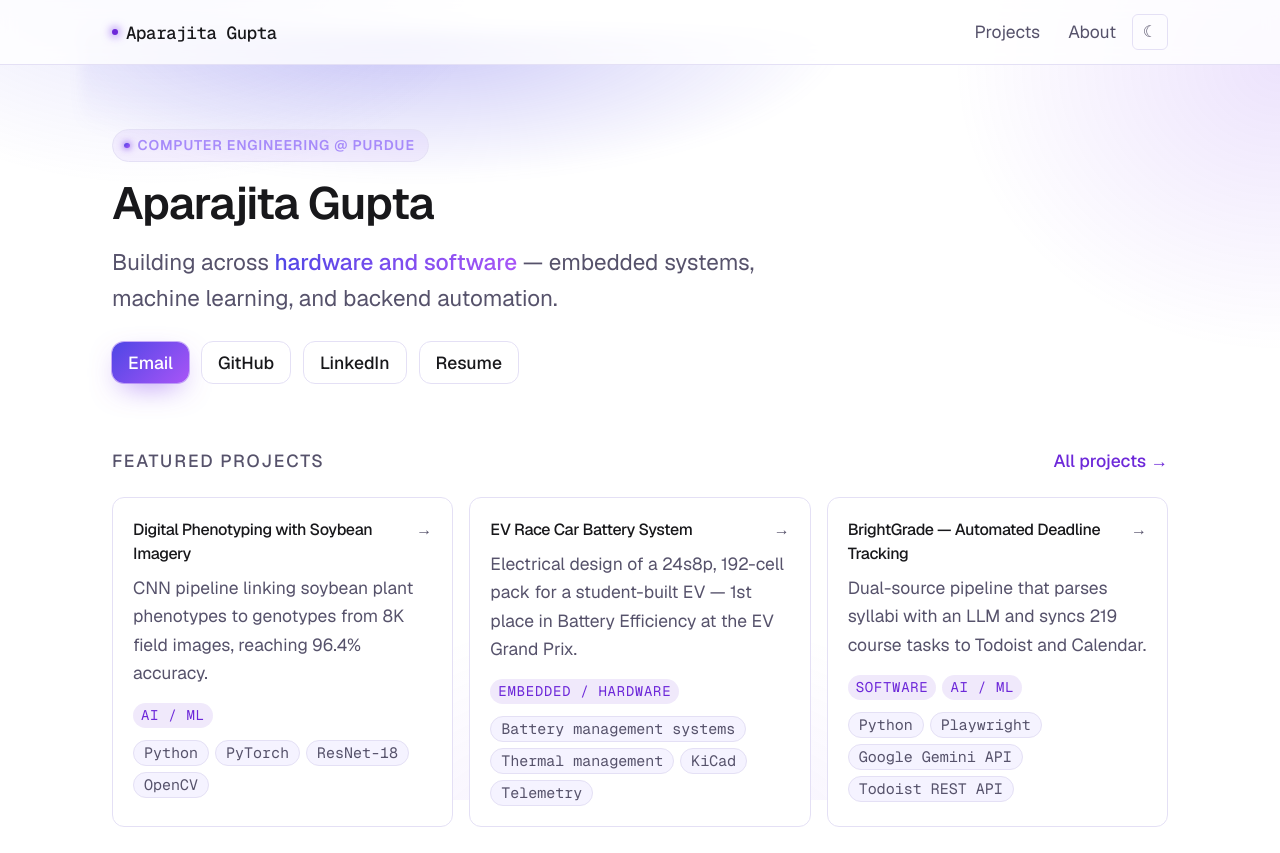
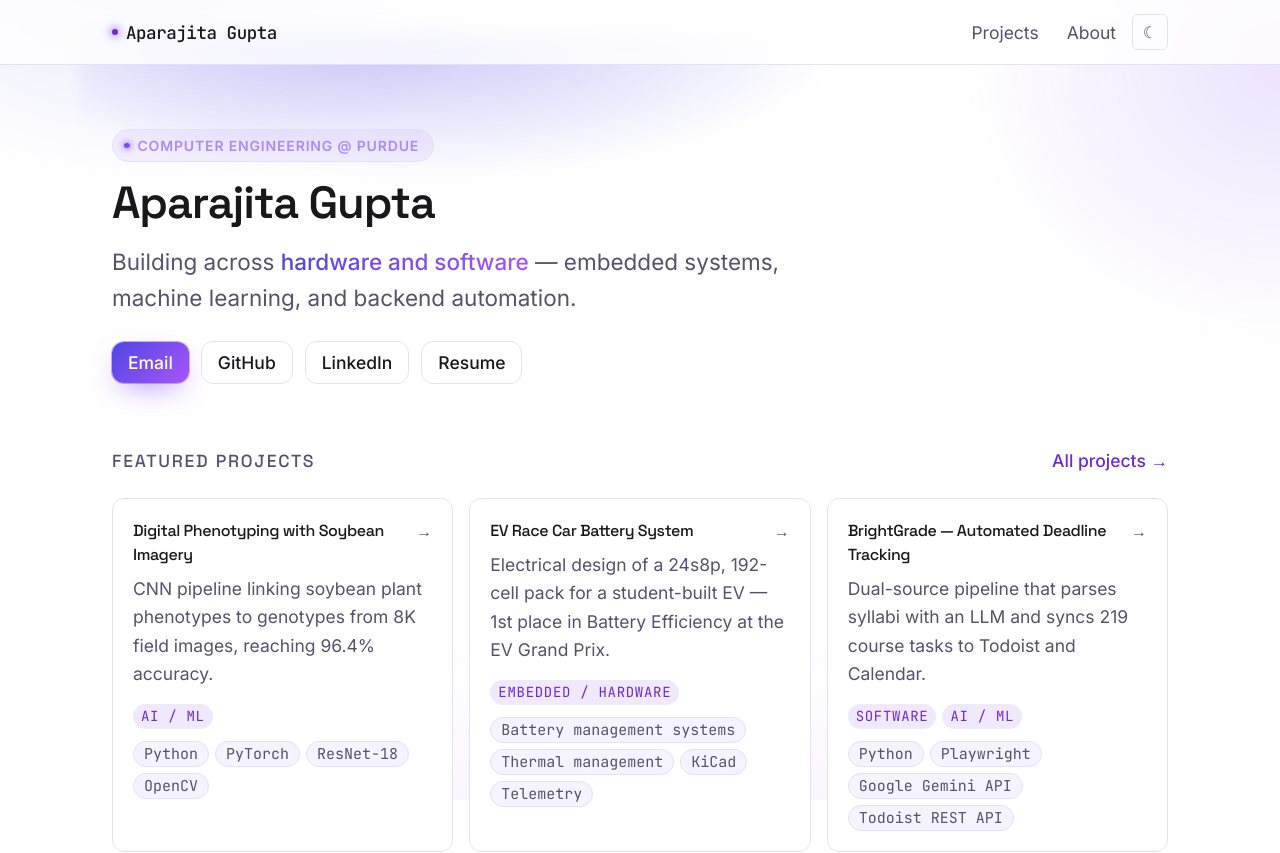
Before and after one commit to aparajita-gupta/aparajita-website, a Next.js app: page / in a window 1280 px wide. Shown: the top 853 px of the page. Built offline with nearby package versions, Linux system fonts and the light colour scheme.

Commit message:
Switch typography: Space Grotesk headings, Inter body, JetBrains Mono labels

```diff
--- a/app/globals.css
+++ b/app/globals.css
@@ -5,8 +5,9 @@
 @custom-variant dark (&:where(.dark, .dark *));
 
 @theme {
-  --font-sans: var(--font-geist-sans), ui-sans-serif, system-ui, sans-serif;
-  --font-mono: var(--font-geist-mono), ui-monospace, SFMono-Regular, monospace;
+  --font-sans: var(--font-body), ui-sans-serif, system-ui, sans-serif;
+  --font-heading: var(--font-heading-face), ui-sans-serif, system-ui, sans-serif;
+  --font-mono: var(--font-mono-face), ui-monospace, SFMono-Regular, monospace;
 
   /* Site-wide type scale bumped 25% over Tailwind's defaults (spacing/sizing
      tokens are untouched, so only text grows, not layout). */
@@ -74,6 +75,15 @@
     background-color: var(--bg);
     color: var(--fg);
     -webkit-font-smoothing: antialiased;
+  }
+
+  h1,
+  h2,
+  h3,
+  h4,
+  h5,
+  h6 {
+    font-family: var(--font-heading);
   }
 
   ::selection {
--- a/app/layout.tsx
+++ b/app/layout.tsx
@@ -1,13 +1,23 @@
 import type { Metadata } from "next";
-import { Geist, Geist_Mono } from "next/font/google";
+import { Space_Grotesk, Inter, JetBrains_Mono } from "next/font/google";
 import { Analytics } from "@vercel/analytics/next";
 import { SiteNav } from "@/components/site-nav";
 import { SiteFooter } from "@/components/site-footer";
 import { site } from "@/lib/site";
 import "./globals.css";
 
-const geistSans = Geist({ variable: "--font-geist-sans", subsets: ["latin"] });
-const geistMono = Geist_Mono({ variable: "--font-geist-mono", subsets: ["latin"] });
+// Body text.
+const inter = Inter({ variable: "--font-body", subsets: ["latin"] });
+// Headings (h1–h6, applied globally in globals.css).
+const spaceGrotesk = Space_Grotesk({
+  variable: "--font-heading-face",
+  subsets: ["latin"],
+});
+// Section labels / tags — anywhere the site already uses `font-mono`.
+const jetbrainsMono = JetBrains_Mono({
+  variable: "--font-mono-face",
+  subsets: ["latin"],
+});
 
 export const metadata: Metadata = {
   metadataBase: new URL(site.url),
@@ -39,7 +49,7 @@
   return (
     <html
       lang="en"
-      className={`${geistSans.variable} ${geistMono.variable} h-full`}
+      className={`${inter.variable} ${spaceGrotesk.variable} ${jetbrainsMono.variable} h-full`}
       suppressHydrationWarning
     >
       <head>
```
